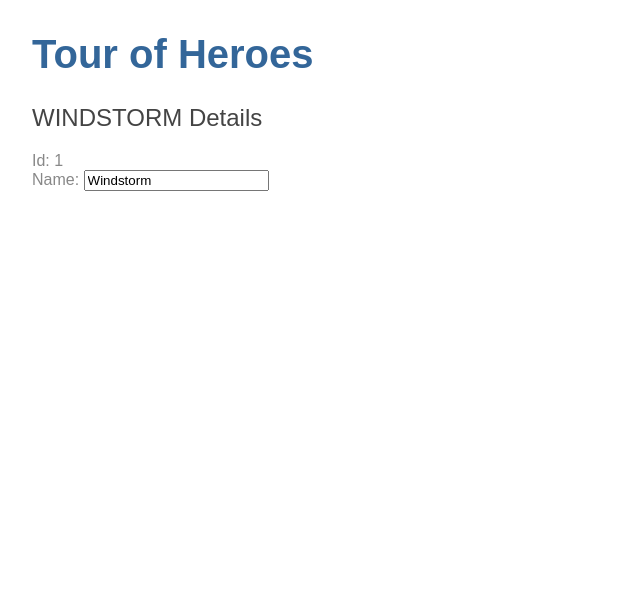
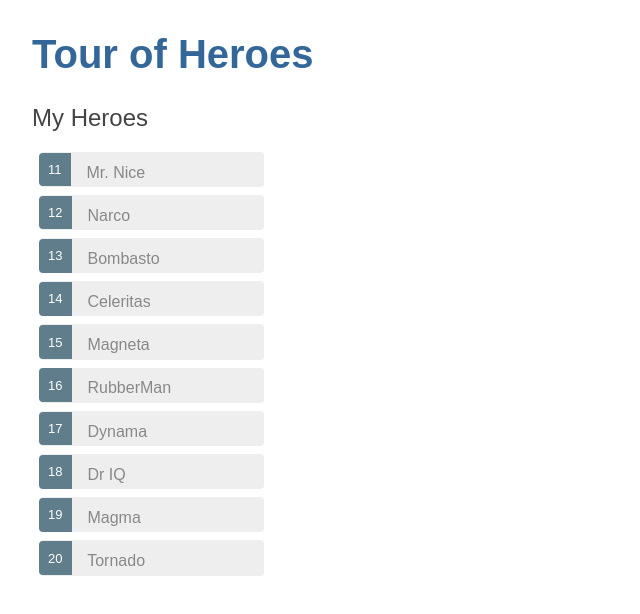
Before and after one commit to albs-br/albs-angular-tour-of-heroes, an Angular app: page / in a window 1280 px wide. Shown: the top 614 px of the page, without its empty margins (0-640 px from the left). Built offline with nearby package versions, Linux system fonts and the light colour scheme.

Commit message:
v.0.0.5 4 files modified, 1 added

```diff
--- a/package.json
+++ b/package.json
@@ -1,6 +1,6 @@
 {
   "name": "angular",
-  "version": "0.0.4",
+  "version": "0.0.5",
   "private": true,
   "dependencies": {
     "@angular/common": "^7.2.5",
--- a/src/app/heroes/heroes.component.css
+++ b/src/app/heroes/heroes.component.css
@@ -0,0 +1,48 @@
+/* HeroesComponent's private CSS styles */
+.selected {
+  background-color: #CFD8DC !important;
+  color: white;
+}
+.heroes {
+  margin: 0 0 2em 0;
+  list-style-type: none;
+  padding: 0;
+  width: 15em;
+}
+.heroes li {
+  cursor: pointer;
+  position: relative;
+  left: 0;
+  background-color: #EEE;
+  margin: .5em;
+  padding: .3em 0;
+  height: 1.6em;
+  border-radius: 4px;
+}
+.heroes li.selected:hover {
+  background-color: #BBD8DC !important;
+  color: white;
+}
+.heroes li:hover {
+  color: #607D8B;
+  background-color: #DDD;
+  left: .1em;
+}
+.heroes .text {
+  position: relative;
+  top: -3px;
+}
+.heroes .badge {
+  display: inline-block;
+  font-size: small;
+  color: white;
+  padding: 0.8em 0.7em 0 0.7em;
+  background-color: #607D8B;
+  line-height: 1em;
+  position: relative;
+  left: -1px;
+  top: -4px;
+  height: 1.8em;
+  margin-right: .8em;
+  border-radius: 4px 0 0 4px;
+}
--- a/src/app/heroes/heroes.component.html
+++ b/src/app/heroes/heroes.component.html
@@ -1,9 +1,22 @@
-<h2>{{hero.name | uppercase}} Details</h2>
-<div><span>Id: </span>{{hero.id}}</div>
-<!-- <div><span>name: </span>{{hero.name}}</div> -->
+<h2>My Heroes</h2>
+<ul class="heroes">
 
-<div>
-  <label>Name:
-    <input [(ngModel)]="hero.name" placeholder="name"/>
-  </label>
+  <!-- <li *ngFor="let hero of heroes" (click)="onSelect(hero)"> -->
+  <li *ngFor="let hero of heroes"
+    [class.selected]="hero === selectedHero"
+    (click)="onSelect(hero)">
+    <span class="badge">{{hero.id}}</span> {{hero.name}}
+  </li>
+</ul>
+
+<div *ngIf="selectedHero">
+  <h2>{{selectedHero.name | uppercase}} Details</h2>
+  <div><span>Id: </span>{{selectedHero.id}}</div>
+  <!-- <div><span>name: </span>{{hero.name}}</div> -->
+
+  <div>
+    <label>Name:
+      <input [(ngModel)]="selectedHero.name" placeholder="name"/>
+    </label>
+  </div>
 </div>
--- a/src/app/heroes/heroes.component.ts
+++ b/src/app/heroes/heroes.component.ts
@@ -1,5 +1,6 @@
 import { Component, OnInit } from '@angular/core';
 import { Hero } from '../hero';
+import { HEROES } from '../mock-heroes';
 
 @Component({
   selector: 'app-heroes',
@@ -9,14 +10,22 @@
 
 export class HeroesComponent implements OnInit {
 
-  hero: Hero = {
-    id: 1,
-    name: 'Windstorm'
-  };
+  // hero: Hero = {
+  //   id: 1,
+  //   name: 'Windstorm'
+  // };
+
+  selectedHero: Hero;
+
+  heroes = HEROES;
 
   constructor() { }
 
   ngOnInit() {
   }
 
+  onSelect(hero: Hero): void {
+    this.selectedHero = hero;
+  }
+
 }
--- /dev/null
+++ b/src/app/mock-heroes.ts
@@ -0,0 +1,14 @@
+import { Hero } from './hero';
+
+export const HEROES: Hero[] = [
+  { id: 11, name: 'Mr. Nice' },
+  { id: 12, name: 'Narco' },
+  { id: 13, name: 'Bombasto' },
+  { id: 14, name: 'Celeritas' },
+  { id: 15, name: 'Magneta' },
+  { id: 16, name: 'RubberMan' },
+  { id: 17, name: 'Dynama' },
+  { id: 18, name: 'Dr IQ' },
+  { id: 19, name: 'Magma' },
+  { id: 20, name: 'Tornado' }
+];
```
